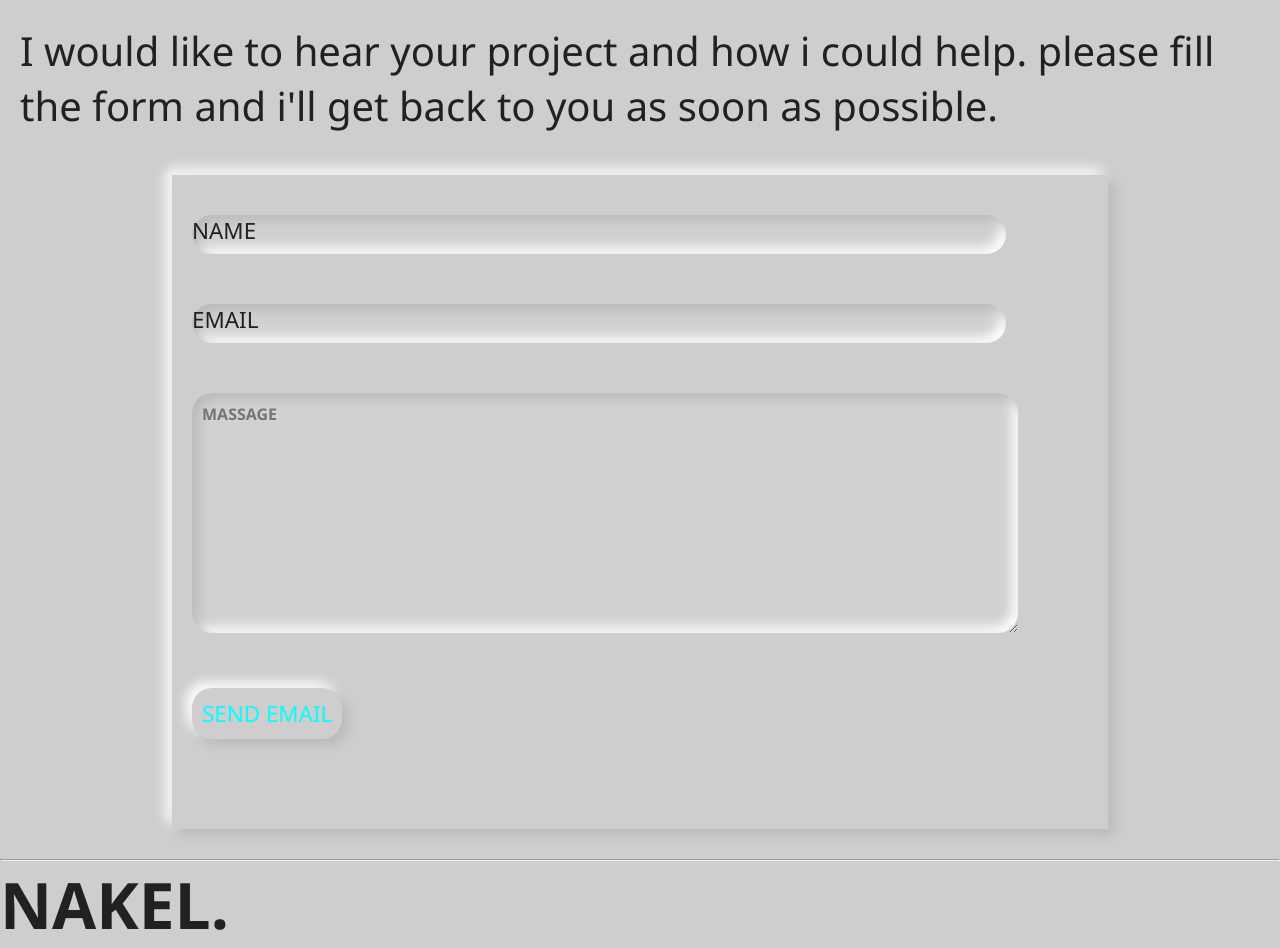
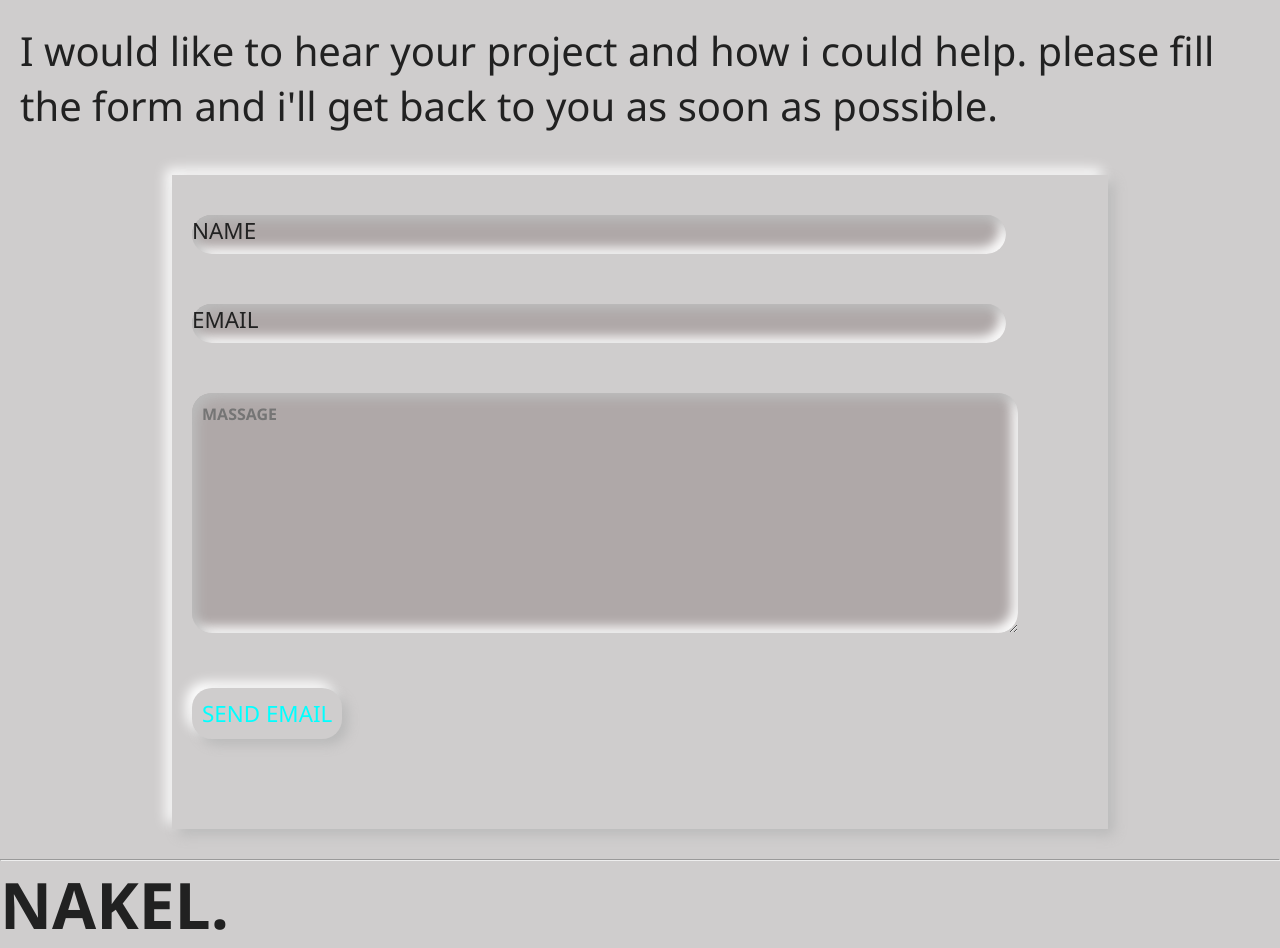
Before and after one commit to Nakelwest/Nakelwest.github.io, a plain HTML site: page index.html in a window 1280 px wide. Shown: the part 4264-5212 px from the top of the page. Drawn offline with nearby package versions, Linux system fonts and the light colour scheme.

Commit message:
Add files via upload

```diff
--- a/style.css
+++ b/style.css
@@ -74,7 +74,7 @@ nav .logo span {
     height: 100vh;
     width: 250px;
     z-index: 999;
-    background-color: #7465658f;
+    background-color: #062a4b8f;
     backdrop-filter: blur(10px);
     box-shadow: -10px 0  10px rgba(0, 0, 0, 0.1);
     display: none;
@@ -607,7 +607,7 @@ b {
     outline: none;
     border-radius: 20px;
     box-shadow: inset 6px 6px 12px #bababa, inset -6px -6px 12px #fff;
-    background-color: #d1d1d1;
+    background-color: #afa8a8;
     font-size: 1em;
     font-weight: bold;
 }
@@ -631,7 +631,7 @@ b {
     box-shadow: inset 6px 6px 12px #bababa, inset -6px -6px 12px #fff;
     padding: 10px;
     border-radius: 20px;
-    background-color: #d1d1d1;
+    background-color: #afa8a8;
     outline: none;
     font-size: 1em;
     font-weight: bold;
```
